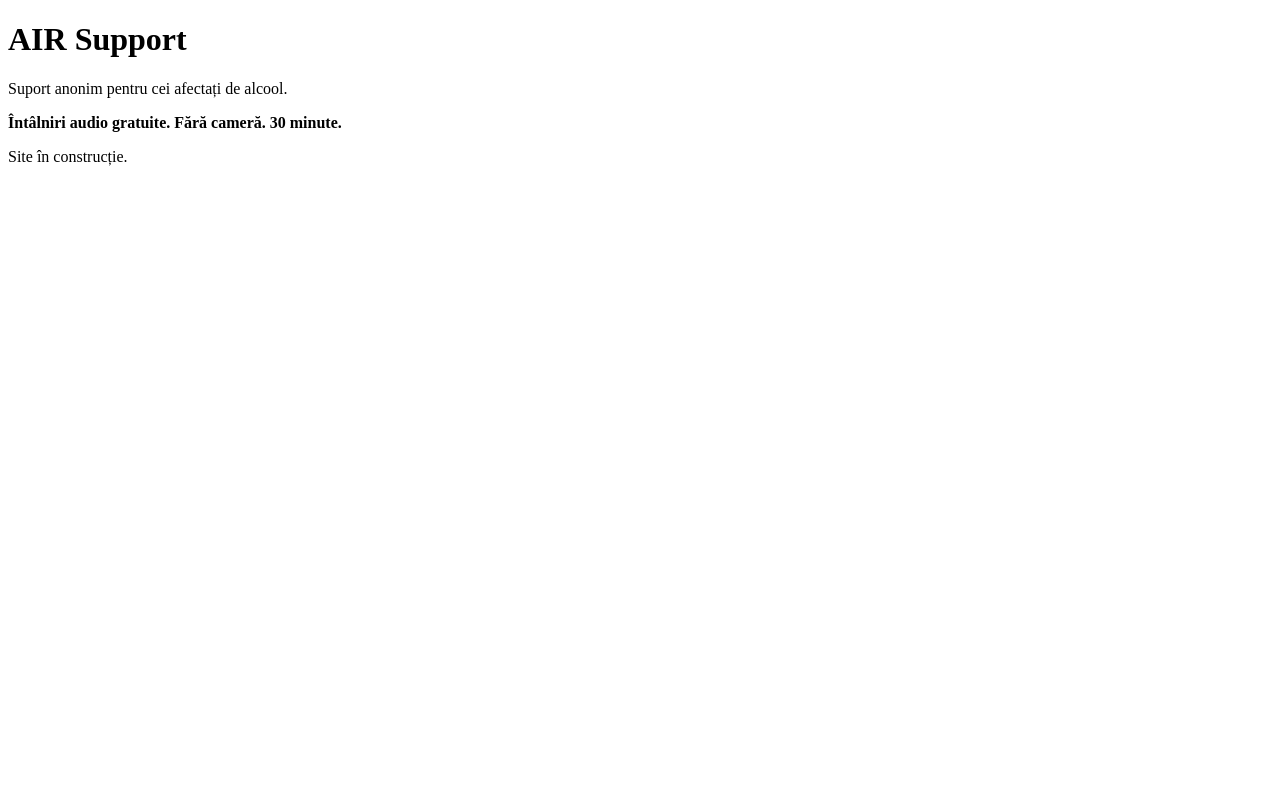
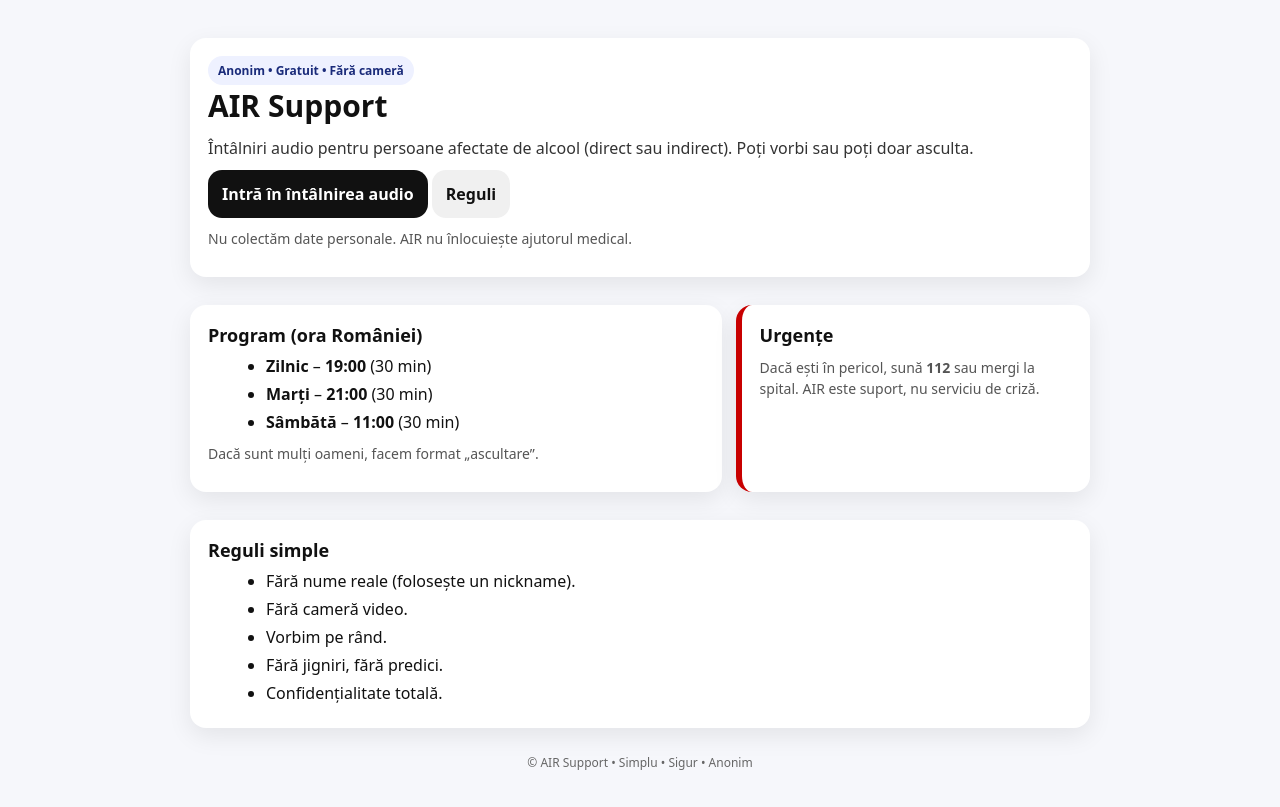
Before and after one commit to aircontactro/air-support, a plain HTML site: page index.html in a window 1280 px wide. Drawn offline with Linux system fonts and the light colour scheme.

Commit message:
Update index.html

```diff
--- a/index.html
+++ b/index.html
@@ -1,14 +1,80 @@
-<!DOCTYPE html>
+<!doctype html>
 <html lang="ro">
 <head>
-  <meta charset="UTF-8">
+  <meta charset="utf-8" />
+  <meta name="viewport" content="width=device-width, initial-scale=1" />
   <title>AIR Support</title>
-  <meta name="viewport" content="width=device-width, initial-scale=1.0">
+  <meta name="description" content="Întâlniri audio anonime, fără cameră. Suport pentru cei afectați de alcool." />
+  <style>
+    body{margin:0;font-family:system-ui,-apple-system,Segoe UI,Roboto,Arial,sans-serif;background:#f6f7fb;color:#111}
+    .wrap{max-width:900px;margin:0 auto;padding:24px}
+    .card{background:#fff;border-radius:16px;padding:18px;box-shadow:0 8px 24px rgba(0,0,0,.08);margin:14px 0}
+    h1{margin:0 0 8px;font-size:30px}
+    h2{margin:0 0 8px;font-size:18px}
+    p{margin:10px 0;line-height:1.5;color:#333}
+    .muted{color:#555;font-size:14px}
+    .pill{display:inline-block;background:#eef1ff;color:#1a2b7a;padding:6px 10px;border-radius:999px;font-size:12px;font-weight:700}
+    .btn{display:inline-block;background:#111;color:#fff;text-decoration:none;padding:12px 14px;border-radius:14px;font-weight:800}
+    .btn2{display:inline-block;background:#f0f0f0;color:#111;text-decoration:none;padding:12px 14px;border-radius:14px;font-weight:800}
+    .grid{display:grid;gap:14px}
+    @media(min-width:820px){.grid{grid-template-columns:1.2fr .8fr}}
+    ul{margin:8px 0 0 18px}
+    li{margin:6px 0}
+    .danger{border-left:6px solid #c80000}
+    .footer{padding:12px 0;text-align:center;color:#666;font-size:12px}
+  </style>
 </head>
 <body>
-  <h1>AIR Support</h1>
-  <p>Suport anonim pentru cei afectați de alcool.</p>
-  <p><strong>Întâlniri audio gratuite. Fără cameră. 30 minute.</strong></p>
-  <p>Site în construcție.</p>
+  <div class="wrap">
+
+    <div class="card">
+      <span class="pill">Anonim • Gratuit • Fără cameră</span>
+      <h1>AIR Support</h1>
+      <p>Întâlniri audio pentru persoane afectate de alcool (direct sau indirect). Poți vorbi sau poți doar asculta.</p>
+
+      <!-- LINK JITSI – îl poți schimba doar pe ăsta -->
+      <p>
+        <a class="btn" href="https://meet.jit.si/AIR-Support-RO-1900" target="_blank" rel="noopener">
+          Intră în întâlnirea audio
+        </a>
+        <a class="btn2" href="#reguli">Reguli</a>
+      </p>
+
+      <p class="muted">Nu colectăm date personale. AIR nu înlocuiește ajutorul medical.</p>
+    </div>
+
+    <div class="grid">
+      <div class="card">
+        <h2>Program (ora României)</h2>
+        <ul>
+          <li><b>Zilnic</b> – <b>19:00</b> (30 min)</li>
+          <li><b>Marți</b> – <b>21:00</b> (30 min)</li>
+          <li><b>Sâmbătă</b> – <b>11:00</b> (30 min)</li>
+        </ul>
+        <p class="muted">Dacă sunt mulți oameni, facem format „ascultare”.</p>
+      </div>
+
+      <div class="card danger">
+        <h2>Urgențe</h2>
+        <p class="muted">Dacă ești în pericol, sună <b>112</b> sau mergi la spital. AIR este suport, nu serviciu de criză.</p>
+      </div>
+    </div>
+
+    <div class="card" id="reguli">
+      <h2>Reguli simple</h2>
+      <ul>
+        <li>Fără nume reale (folosește un nickname).</li>
+        <li>Fără cameră video.</li>
+        <li>Vorbim pe rând.</li>
+        <li>Fără jigniri, fără predici.</li>
+        <li>Confidențialitate totală.</li>
+      </ul>
+    </div>
+
+    <div class="footer">
+      © AIR Support • Simplu • Sigur • Anonim
+    </div>
+
+  </div>
 </body>
 </html>
```
